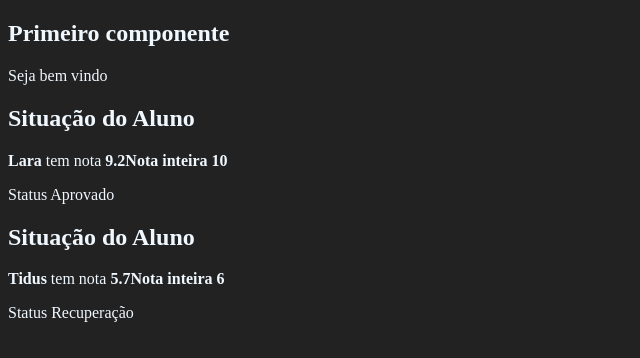
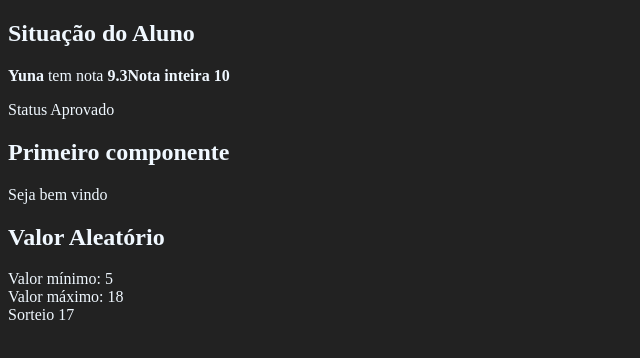
Before and after one commit to alesandraisla/curso-reactjs-redux, a React (Create React App) app in the folder fundamentos-react/: page / in a window 1280 px wide. Shown: the top 358 px of the page, without its empty margins (0-640 px from the left). Built offline with nearby package versions, Linux system fonts and the light colour scheme.

Commit message:
Exercicio numero aleatorio

```diff
--- /dev/null
+++ b/fundamentos-react/src/App.jsx
@@ -0,0 +1,15 @@
+import React from "react";
+
+import Primeiro from "./components/basicos/Primeiro";
+import ComParametro from "./components/basicos/ComParametro";
+import { Aleatorio } from "./components/basicos/Aleatorio";
+
+export default function App(props) {
+  return (
+    <>
+      <ComParametro titulo="Situação do Aluno" aluno="Yuna" nota={9.3} />
+      <Primeiro></Primeiro>
+      <Aleatorio minimo={5} maximo={18} />
+    </>
+  );
+}
--- /dev/null
+++ b/fundamentos-react/src/components/basicos/Aleatorio.jsx
@@ -0,0 +1,16 @@
+export function Aleatorio(props) {
+  // const min = props.minimo;
+  // const max = props.maximo;
+  const { minimo, maximo } = props;
+
+  const sorteio = parseInt(Math.random() * (maximo - minimo + 1)) + minimo;
+
+  return (
+    <>
+      <h2>Valor Aleatório </h2>
+      <div>Valor mínimo: {props.minimo}</div>
+      <div>Valor máximo: {props.maximo}</div>
+      <div>Sorteio {sorteio}</div>
+    </>
+  );
+}
--- a/fundamentos-react/src/index.jsx
+++ b/fundamentos-react/src/index.jsx
@@ -1,14 +1,7 @@
 import React from "react";
 import ReactDOM from "react-dom";
+import App from "./App";
 import "./index.css";
-import Primeiro from "./components/basicos/Primeiro";
-import ComParametro from "./components/basicos/ComParametro";
 
 const root = ReactDOM.createRoot(document.getElementById("root"));
-root.render(
-  <div>
-    <Primeiro />
-    <ComParametro titulo="Situação do Aluno" aluno="Lara" nota={9.2} />
-    <ComParametro titulo="Situação do Aluno" aluno="Tidus" nota={5.7} />
-  </div>
-);
+root.render(<App />);
```
